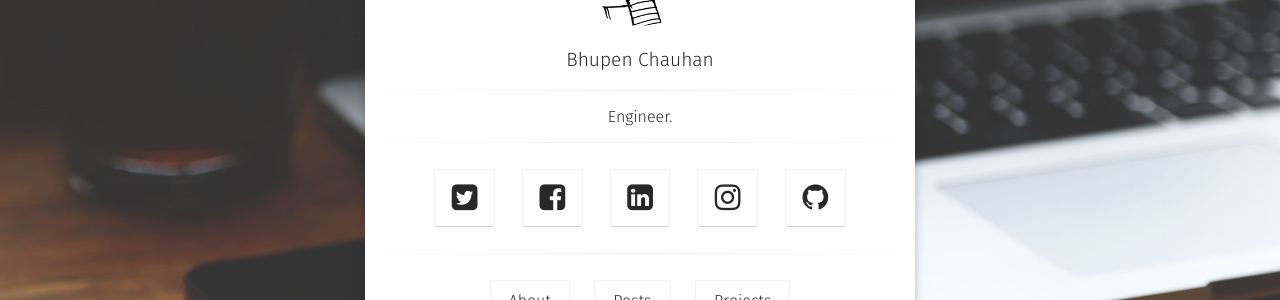
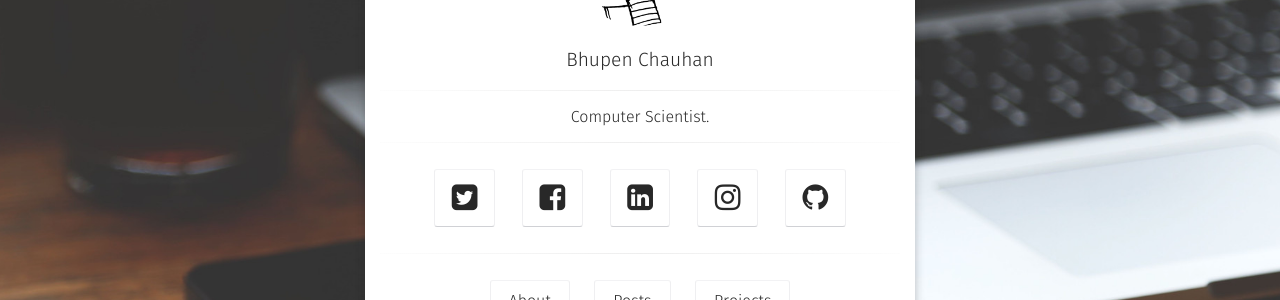
Before and after one commit to bhupenchn/bhupenchn.github.io, a Jekyll site: the page built from index.html, in a window 1280 px wide. Shown: the part 350-650 px from the top of the page. Built offline with Jekyll 4.4.1, drawn with Linux system fonts in a browser that asks for light colours; some web fonts are replaced.

Commit message:
What was I again?

```diff
--- a/_config.yml
+++ b/_config.yml
@@ -1,6 +1,6 @@
 # Site
 title:              Bhupen Chauhan
-bio:                'Engineer.'
+bio:                'Computer Scientist.'
 description:        "Learning never stops."
 reading_time:       true
 words_per_minute:   200
```
